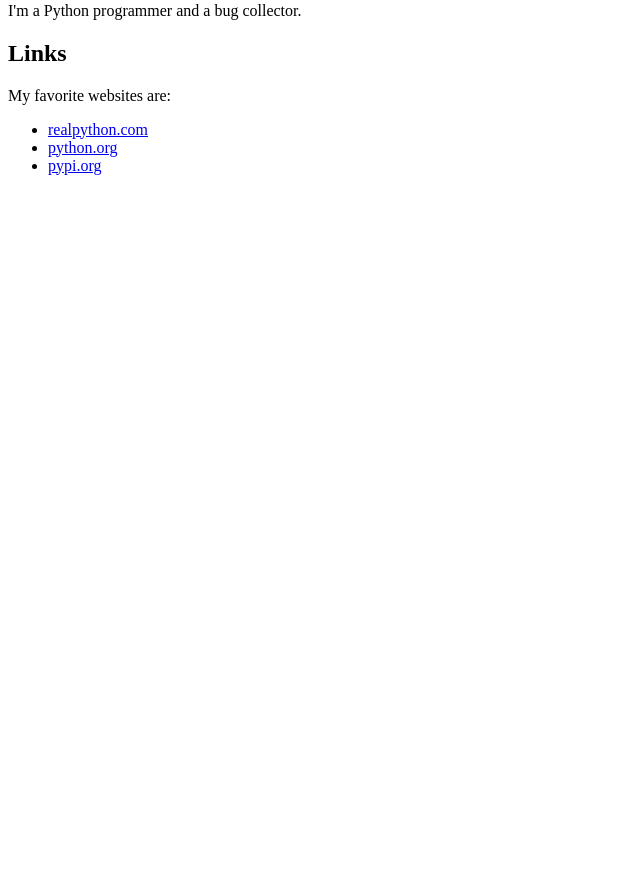
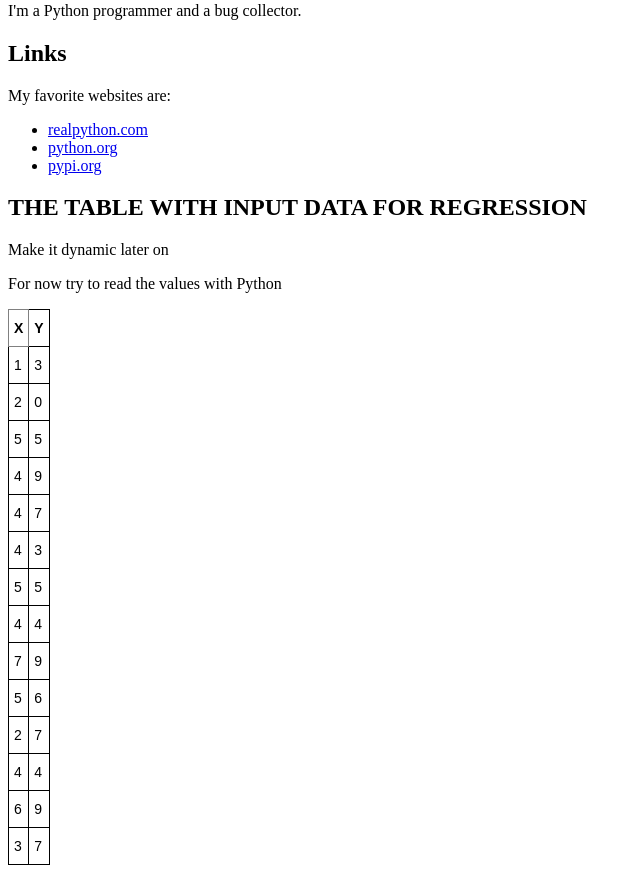
Before and after one commit to Vinnie117/playground-flask-javascript, a Python web app: template templates/index.html in a window 1280 px wide. Shown: the part 189-1062 px from the top of the page, without its empty margins (0-640 px from the left). Before the commit the page ends 364 px from the top, so only its background shows below. Run offline with Jinja, Linux system fonts and the light colour scheme; the template is opened without the code that fills it, so the values that code supplies are empty.

Commit message:
add sample table

```diff
--- a/templates/index.html
+++ b/templates/index.html
@@ -24,5 +24,84 @@
     <li><a href="https://www.python.org">python.org</a></li>
     <li><a href="https://www.pypi.org">pypi.org</a></li>
 </ul>
+
+<h2>THE TABLE WITH INPUT DATA FOR REGRESSION </h2>
+<p>Make it dynamic later on</p>
+<p>For now try to read the values with Python</p>
+<style type="text/css">
+    .tg  {border-collapse:collapse;border-spacing:0;}
+    .tg td{border-color:black;border-style:solid;border-width:1px;font-family:Arial, sans-serif;font-size:14px;
+      overflow:hidden;padding:10px 5px;word-break:normal;}
+    .tg th{border-color:black;border-style:solid;border-width:1px;font-family:Arial, sans-serif;font-size:14px;
+      font-weight:normal;overflow:hidden;padding:10px 5px;word-break:normal;}
+    .tg .tg-0pky{border-color:inherit;text-align:left;vertical-align:top}
+    .tg .tg-0lax{text-align:left;vertical-align:top}
+    </style>
+    <table class="tg">
+    <thead>
+      <tr>
+        <th class="tg-0pky"><span style="font-weight:bold">X</span></th>
+        <th class="tg-0lax"><span style="font-weight:bold">Y</span></th>
+      </tr>
+    </thead>
+    <tbody>
+      <tr>
+        <td class="tg-0lax">1</td>
+        <td class="tg-0lax">3</td>
+      </tr>
+      <tr>
+        <td class="tg-0lax">2</td>
+        <td class="tg-0lax">0</td>
+      </tr>
+      <tr>
+        <td class="tg-0lax">5</td>
+        <td class="tg-0lax">5</td>
+      </tr>
+      <tr>
+        <td class="tg-0lax">4</td>
+        <td class="tg-0lax">9</td>
+      </tr>
+      <tr>
+        <td class="tg-0lax">4</td>
+        <td class="tg-0lax">7</td>
+      </tr>
+      <tr>
+        <td class="tg-0lax">4</td>
+        <td class="tg-0lax">3</td>
+      </tr>
+      <tr>
+        <td class="tg-0lax">5<br></td>
+        <td class="tg-0lax">5</td>
+      </tr>
+      <tr>
+        <td class="tg-0lax">4</td>
+        <td class="tg-0lax">4</td>
+      </tr>
+      <tr>
+        <td class="tg-0lax">7</td>
+        <td class="tg-0lax">9</td>
+      </tr>
+      <tr>
+        <td class="tg-0lax">5</td>
+        <td class="tg-0lax">6</td>
+      </tr>
+      <tr>
+        <td class="tg-0lax">2</td>
+        <td class="tg-0lax">7</td>
+      </tr>
+      <tr>
+        <td class="tg-0lax">4</td>
+        <td class="tg-0lax">4</td>
+      </tr>
+      <tr>
+        <td class="tg-0lax">6</td>
+        <td class="tg-0lax">9</td>
+      </tr>
+      <tr>
+        <td class="tg-0lax">3</td>
+        <td class="tg-0lax">7</td>
+      </tr>
+    </tbody>
+    </table>
 </body>
 </html>
```
